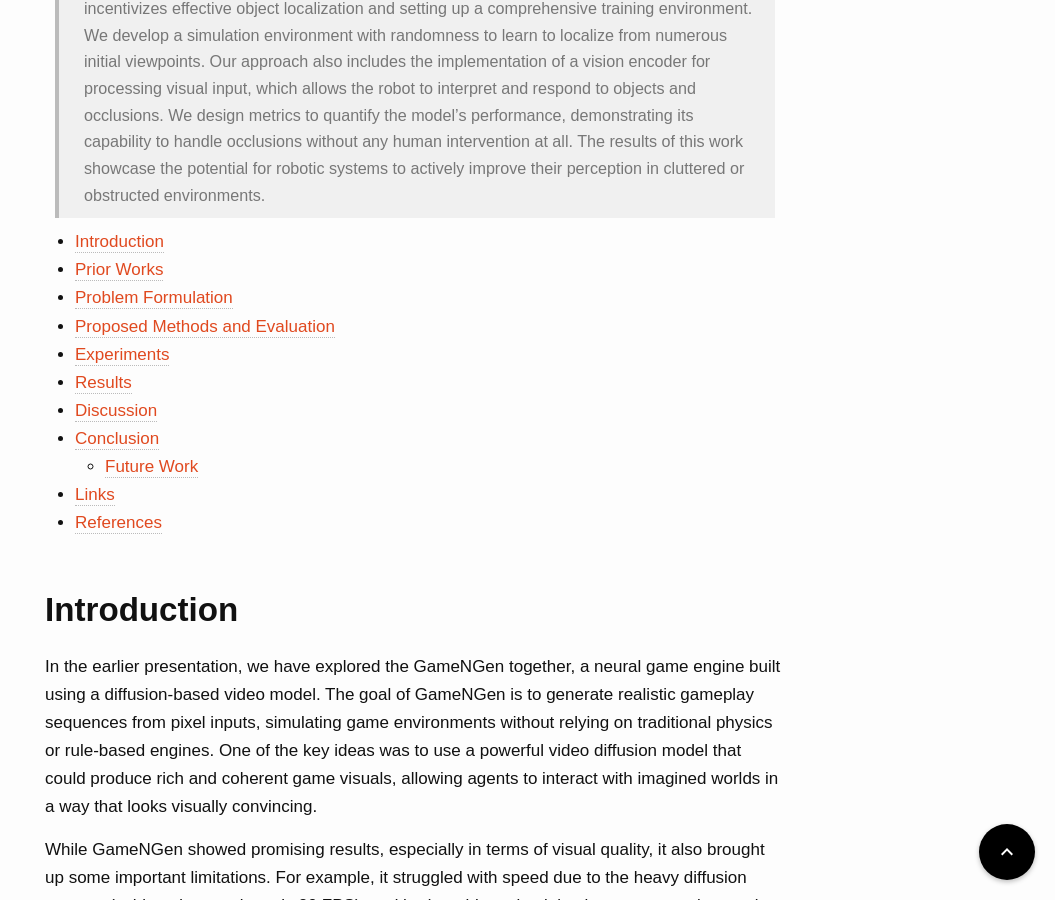
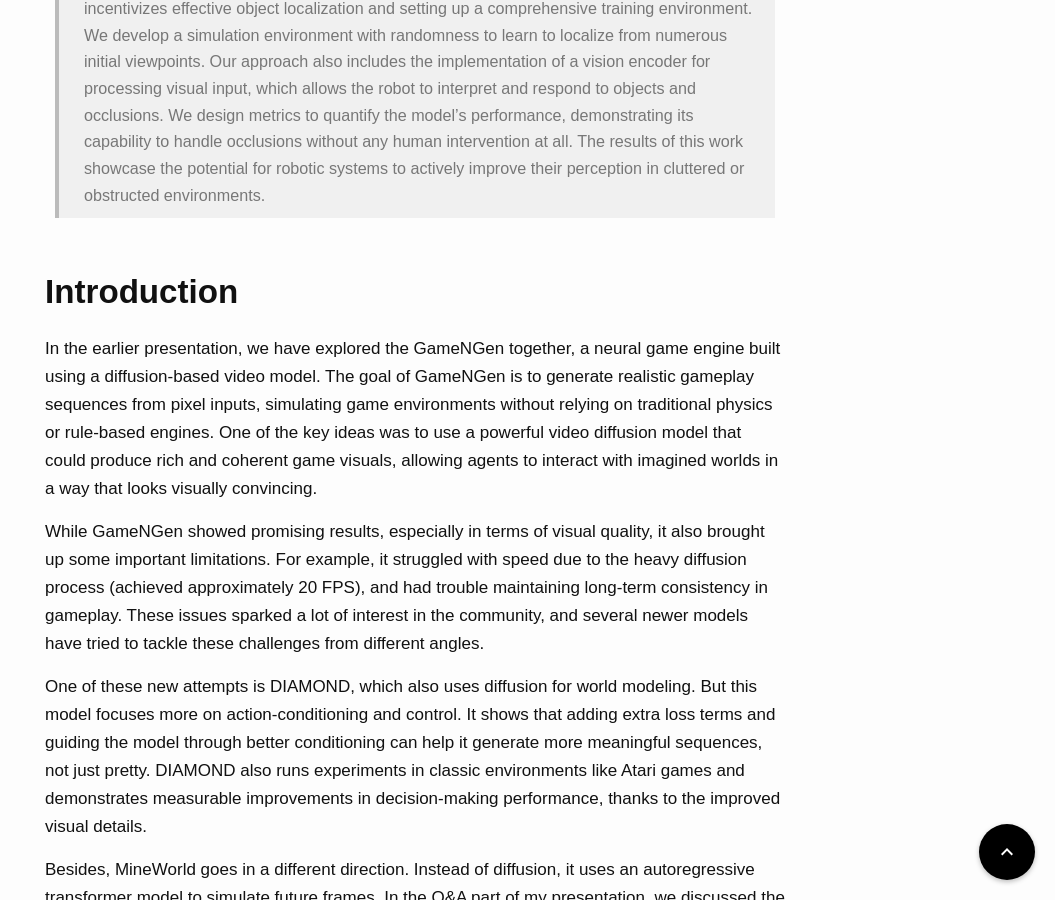
Before and after one commit to UCLAdeepvision/CS269-Projects-2025Spring, a Jekyll site: the page built from _posts/2025-06-10-student-19-GameEngine.md, in a window 1280 px wide and 900 px high, scrolled down 469 px. Shown: the whole window, without its empty margins (225-1280 px from the left). Built offline with Jekyll 4.4.1, drawn with Linux system fonts in a browser that asks for light colours; some web fonts are replaced; formulas are drawn with MathJax 3; comment, search, counter and statistics services are not loaded.

Commit message:
Update 2025-06-10-student-19-GameEngine.md

```diff
--- a/_posts/2025-06-10-student-19-GameEngine.md
+++ b/_posts/2025-06-10-student-19-GameEngine.md
@@ -30,10 +30,7 @@ showcase the potential for robotic systems to actively improve
 their perception in cluttered or obstructed environments.
 
 
-<!--more-->
-{: class="table-of-content"}
-* TOC
-{:toc}
+
 
 ## Introduction
 In the earlier presentation, we have explored the GameNGen together, a neural game engine built using a diffusion-based video model. The goal of GameNGen is to generate realistic gameplay sequences from pixel inputs, simulating game environments without relying on traditional physics or rule-based engines. One of the key ideas was to use a powerful video diffusion model that could produce rich and coherent game visuals, allowing agents to interact with imagined worlds in a way that looks visually convincing.
```
